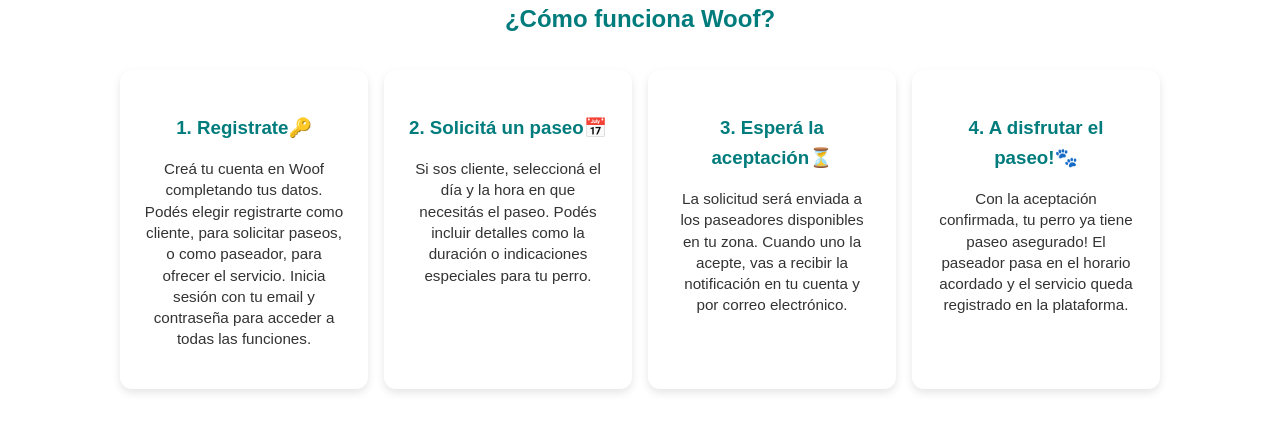
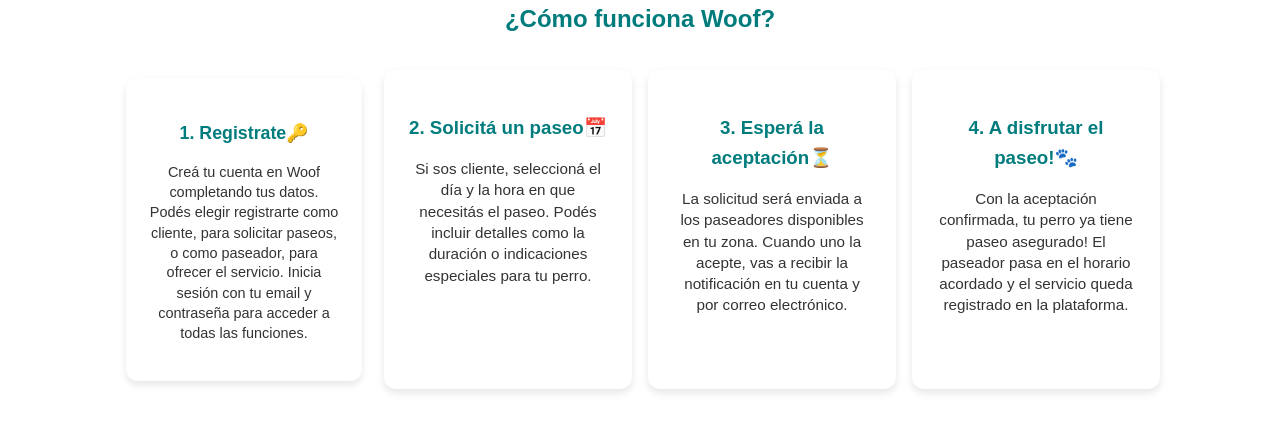
Before and after one commit to diazme1/woof, a React (Create React App) app in the folder woof-frontend/: page / in a window 1280 px wide. In both pictures the pointer is over the item 244 px from the left and 1317 px from the top of the page. Shown: the part 1088-1527 px from the top of the page. Built offline with nearby package versions, Linux system fonts and the light colour scheme.

Commit message:
hover de las tarjetas de ¿Cómo funciona Woof?

```diff
--- a/woof-frontend/src/components/Body/Body.module.css
+++ b/woof-frontend/src/components/Body/Body.module.css
@@ -49,6 +49,12 @@
     flex: 1 0 200px; /* Se ajusta para entrar en la fila */
     max-width: 250px;
     text-align: center;
+    transition: transform 0.3s ease;
+    cursor: pointer;
+}
+
+.stepCard:hover {
+    transform: scale(0.95);
 }
 
 .stepCard h3 {
```
